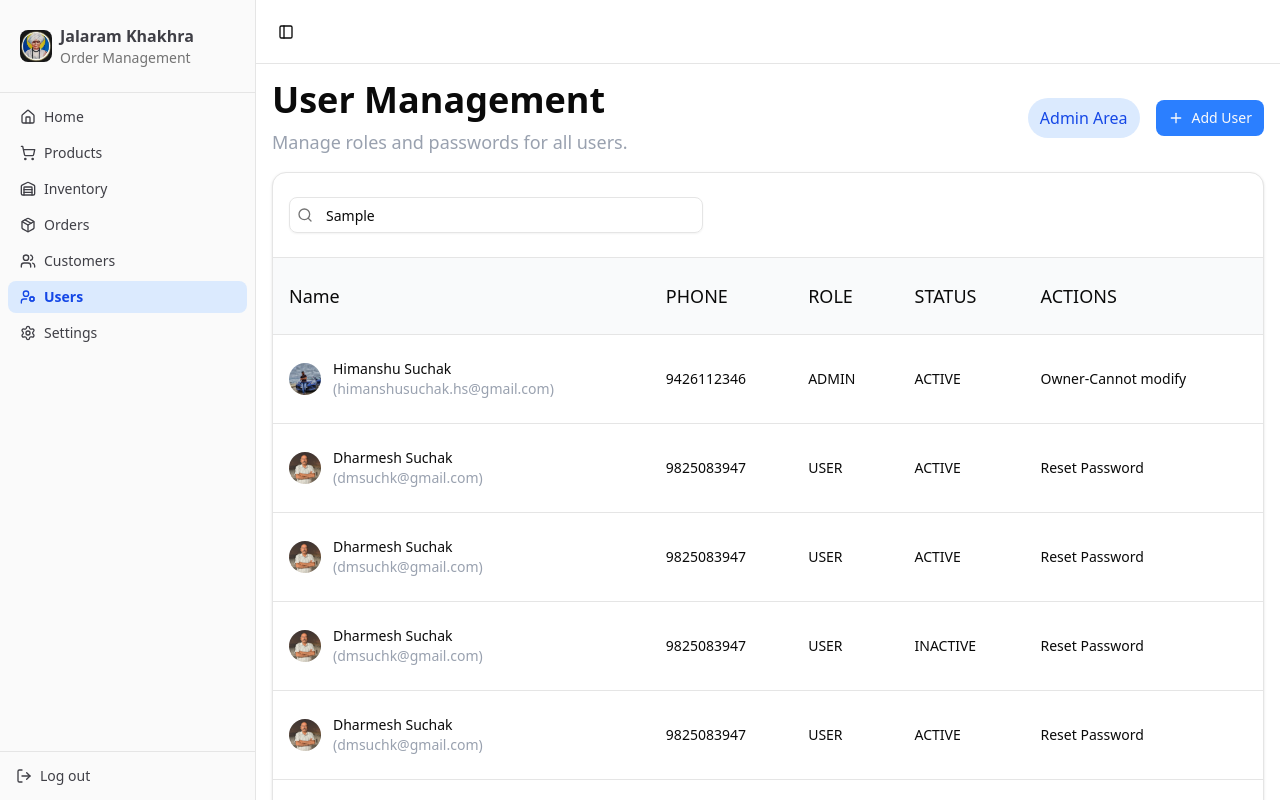
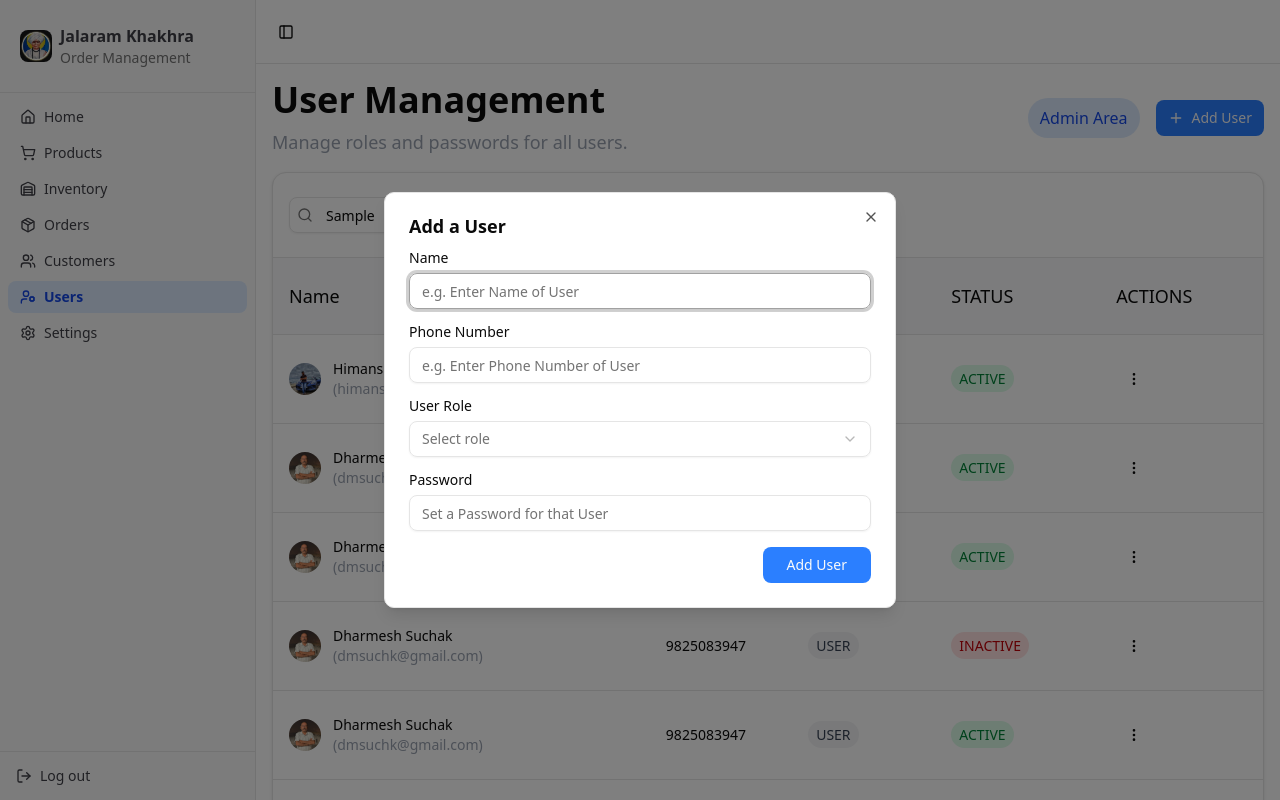
Before and after one commit to Himanshu-Suchak7/jalaram-khakhra-oms-fe, a Next.js app: page /users in a window 1280 px wide. Both pictures are taken after typing "Sample" into the empty fields and a click on the button "Add User". Shown: the top 800 px of the page. Built offline with nearby package versions, Linux system fonts and the light colour scheme.

Commit message:
worked on users page enhancement and add user and change password component

```diff
--- /dev/null
+++ b/app/(dashboard)/users/_components/AddUserPopUp.jsx
@@ -0,0 +1,51 @@
+import {Dialog, DialogContent, DialogFooter, DialogHeader, DialogTitle, DialogTrigger} from "@/components/ui/dialog";
+import MainButton from "@/components/MainButton";
+import {Plus} from "lucide-react";
+import {Label} from "@/components/ui/label";
+import {Input} from "@/components/ui/input";
+import {DropdownMenu} from "@/components/ui/dropdown-menu";
+import {Select, SelectContent, SelectItem, SelectTrigger, SelectValue} from "@/components/ui/select";
+
+export default function AddUserPopUp({open, onOpenChange}) {
+    return (
+        <Dialog open={open} onOpenChange={onOpenChange}>
+            <DialogContent>
+                <DialogHeader>
+                    <DialogTitle>Add a User</DialogTitle>
+                </DialogHeader>
+                <div className={'space-y-8'}>
+                    <div className={'flex flex-col gap-4'}>
+                        <div className={'space-y-2'}>
+                            <Label htmlFor={'name'}>Name</Label>
+                            <Input type={'text'} placeholder={'e.g. Enter Name of User'}/>
+                        </div>
+                        <div className={'space-y-2'}>
+                            <Label htmlFor={'phone_number'}>Phone Number</Label>
+                            <Input type={'text'} placeholder={'e.g. Enter Phone Number of User'}/>
+                        </div>
+                        <div className="space-y-2">
+                            <Label htmlFor="role">User Role</Label>
+                            <Select>
+                                <SelectTrigger className={'w-full'} id="role">
+                                    <SelectValue placeholder="Select role" />
+                                </SelectTrigger>
+
+                                <SelectContent>
+                                    <SelectItem value="USER">User</SelectItem>
+                                    <SelectItem value="ADMIN">Admin</SelectItem>
+                                </SelectContent>
+                            </Select>
+                        </div>
+                        <div className={'space-y-2'}>
+                            <Label htmlFor={'password'}>Password</Label>
+                            <Input type={'password'} placeholder={'Set a Password for that User'}/>
+                        </div>
+                    </div>
+                </div>
+                <DialogFooter>
+                    <MainButton content={'Add User'}/>
+                </DialogFooter>
+            </DialogContent>
+        </Dialog>
+    )
+}
--- /dev/null
+++ b/app/(dashboard)/users/_components/ChangePassword.jsx
@@ -0,0 +1,29 @@
+import {Dialog, DialogContent, DialogFooter, DialogHeader, DialogTitle} from "@/components/ui/dialog";
+import {Label} from "@/components/ui/label";
+import {Input} from "@/components/ui/input";
+import MainButton from "@/components/MainButton";
+
+export default function ChangePassword({open, onOpenChange}) {
+    return (
+        <Dialog open={open} onOpenChange={onOpenChange}>
+            <DialogContent>
+                <DialogHeader>
+                    <DialogTitle>Change a User&#39;s Password</DialogTitle>
+                </DialogHeader>
+                <div className={'space-y-8'}>
+                    <div className={'space-y-2'}>
+                        <Label htmlFor={'password'}>New Password</Label>
+                        <Input type={'password'} placeholder={'Enter new password'}/>
+                    </div>
+                    <div className={'space-y-2'}>
+                        <Label htmlFor={'password'}>Confirm Password</Label>
+                        <Input type={'password'} placeholder={'Confirm new password'}/>
+                    </div>
+                </div>
+                <DialogFooter>
+                    <MainButton content={'Change Password'}/>
+                </DialogFooter>
+            </DialogContent>
+        </Dialog>
+    )
+}
--- /dev/null
+++ b/app/(dashboard)/users/_components/UserActionMenu.jsx
@@ -0,0 +1,57 @@
+import {
+    DropdownMenu,
+    DropdownMenuContent,
+    DropdownMenuItem, DropdownMenuPortal,
+    DropdownMenuSeparator, DropdownMenuSub, DropdownMenuSubContent, DropdownMenuSubTrigger,
+    DropdownMenuTrigger
+} from "@/components/ui/dropdown-menu";
+import {Button} from "@/components/ui/button";
+import {
+    KeyRound,
+    MoreVertical,
+    RefreshCcw, ShieldCheck,
+    Trash2, User,
+} from "lucide-react";
+
+export default function UserActionMenu({onChangePassword}) {
+    return (
+        <DropdownMenu>
+            <DropdownMenuTrigger asChild>
+                <Button variant={'ghost'} size={'icon'}>
+                    <MoreVertical className="h-4 w-4"/>
+                </Button>
+            </DropdownMenuTrigger>
+            <DropdownMenuContent align="end" className="w-48">
+                <DropdownMenuItem onClick={onChangePassword}>
+                    <KeyRound className="mr-2 h-4 w-4"/>
+                    Change Password
+                </DropdownMenuItem>
+                <DropdownMenuSub>
+                    <DropdownMenuSubTrigger>
+                        <RefreshCcw className="mr-2 h-4 w-4"/>
+                        Change User Role
+                    </DropdownMenuSubTrigger>
+                    <DropdownMenuPortal>
+                        <DropdownMenuSubContent>
+                            <DropdownMenuItem
+                                className={'text-blue-500 focus:bg-blue-100 focus:text-blue-500 font-medium flex items-center gap-1'}>
+                                <ShieldCheck className={'text-blue-500 w-4 h-4'}/> ADMIN
+                            </DropdownMenuItem>
+                            <DropdownMenuItem
+                                className={'text-gray-500 focus:bg-gray-100 focus:text-gray-500 font-medium flex items-center gap-1'}>
+                                <User className={'text-gray-500 w-4 h-4'}/> USER
+                            </DropdownMenuItem>
+                        </DropdownMenuSubContent>
+                    </DropdownMenuPortal>
+                </DropdownMenuSub>
+
+                <DropdownMenuSeparator/>
+
+                <DropdownMenuItem className="text-red-600 focus:bg-red-100 focus:text-red-600 hover:bg-red-100">
+                    <Trash2 className="mr-2 h-4 w-4 text-red-600"/>
+                    Delete User
+                </DropdownMenuItem>
+            </DropdownMenuContent>
+        </DropdownMenu>
+    )
+}
--- a/app/(dashboard)/users/page.jsx
+++ b/app/(dashboard)/users/page.jsx
@@ -1,4 +1,4 @@
-import {Button} from "@/components/ui/button";
+"use client";
 import {Plus, Search} from "lucide-react";
 import {Card} from "@/components/ui/card";
 import {Input} from "@/components/ui/input";
@@ -14,6 +14,11 @@ import {
     PaginationNext
 } from "@/components/ui/pagination";
 import MainButton from "@/components/MainButton";
+import {cn} from "@/lib/utils";
+import UserActionMenu from "@/app/(dashboard)/users/_components/UserActionMenu";
+import {useState} from "react";
+import AddUserPopUp from "@/app/(dashboard)/users/_components/AddUserPopUp";
+import ChangePassword from "@/app/(dashboard)/users/_components/ChangePassword";
 
 const userTableHeader = ['Name', 'PHONE', 'ROLE', 'STATUS', 'ACTIONS']
 const userTableData = [
@@ -72,8 +77,9 @@ const userTableData = [
         status: 'INACTIVE',
     },
 ]
-
 export default function Users() {
+    const [openAddUserModal, setOpenAddUserModal] = useState(false);
+    const [openChangePasswordModal, setOpenChangePasswordModal] = useState(false);
     return (
         <>
             <div className={'flex items-center justify-between'}>
@@ -83,7 +89,7 @@ export default function Users() {
                 </div>
                 <div className={'flex items-center gap-4 align-middle'}>
                     <p className={'bg-blue-100 text-blue-700 rounded-full px-3 py-2'}>Admin Area</p>
-                    <MainButton content={'Add User'} Icon={Plus}/>
+                    <MainButton content={'Add User'} Icon={Plus} onClick={() => setOpenAddUserModal(true)}/>
                 </div>
             </div>
             <Card className={'pb-0'}>
@@ -114,9 +120,26 @@ export default function Users() {
                                             </div>
                                         </TableCell>
                                         <TableCell className={'px-4 py-6'}>{row.phone}</TableCell>
-                                        <TableCell className={'px-4 py-6'}>{row.role}</TableCell>
-                                        <TableCell className={'px-4 py-6'}>{row.status}</TableCell>
-                                        <TableCell className={'px-4 py-6'}>{row.actions}</TableCell>
+                                        <TableCell className={'px-4 py-6'}>
+                                            <span
+                                                className={cn('px-2 py-1 rounded-full font-medium',
+                                                    row.role === 'ADMIN' && 'bg-blue-100 text-blue-700',
+                                                    row.role === 'USER' && 'bg-gray-100 text-gray-700',
+                                                )}>
+                                            {row.role}
+                                            </span>
+                                        </TableCell>
+                                        <TableCell className={'px-4 py-6'}>
+                                            <span className={cn('px-2 py-1 rounded-full font-medium',
+                                                row.status === 'ACTIVE' && 'bg-green-100 text-green-700',
+                                                row.status === 'INACTIVE' && 'bg-red-100 text-red-700',
+                                            )}>
+                                                {row.status}
+                                            </span>
+                                        </TableCell>
+                                        <TableCell className={'px-4 py-6'}>
+                                            <UserActionMenu onChangePassword={() => setOpenChangePasswordModal(true)}/>
+                                        </TableCell>
                                     </TableRow>
                                 )
                             }
@@ -124,8 +147,8 @@ export default function Users() {
                     </TableBody>
                     <TableFooter>
                         <TableRow>
-                            <TableCell colspan={2} className={'px-4 py-6'}>Showing 1 to 5 of 5 users</TableCell>
-                            <TableCell colspan={3} className={'px-4 py-6'}>
+                            <TableCell colSpan={2} className={'px-4 py-6'}>Showing 1 to 5 of 5 users</TableCell>
+                            <TableCell colSpan={3} className={'px-4 py-6'}>
                                 <Pagination>
                                     <PaginationContent>
                                         <PaginationPrevious href="#"/>
@@ -153,6 +176,8 @@ export default function Users() {
                     </TableFooter>
                 </Table>
             </Card>
+            <AddUserPopUp open={openAddUserModal} onOpenChange={setOpenAddUserModal}/>
+            <ChangePassword open={openChangePasswordModal} onOpenChange={setOpenChangePasswordModal}/>
         </>
     )
 }
```
